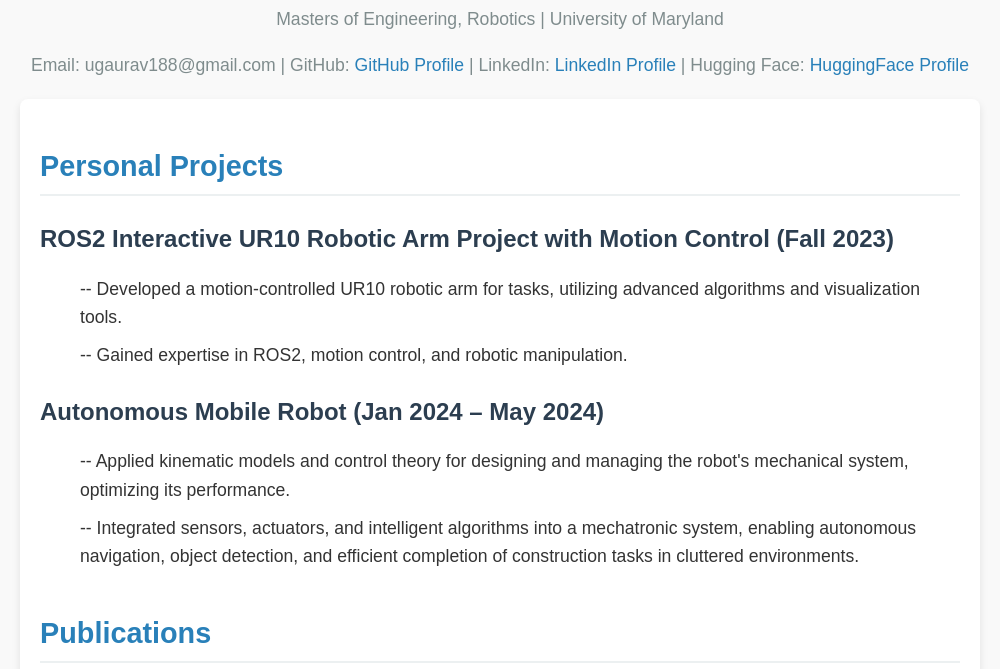
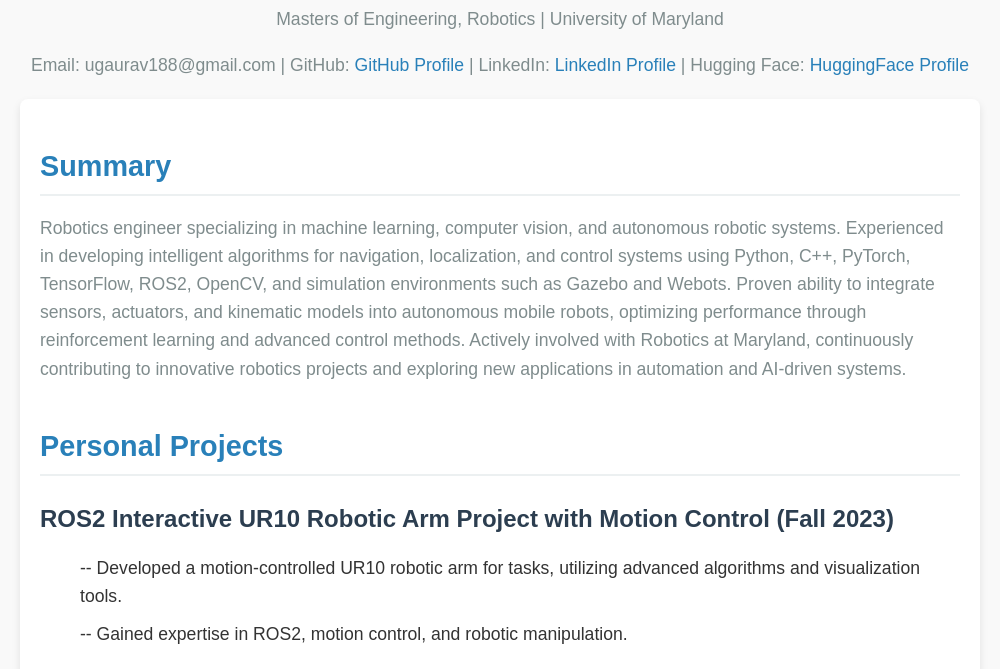
Before and after one commit to 9Gaurav9/9Gaurav9.github.io, a plain HTML site: page index.html in a window 1280 px wide. Shown: the part 131-800 px from the top of the page, without its empty margins (140-1140 px from the left). Drawn offline with Linux system fonts and the light colour scheme.

Commit message:
Update index.html
Added summary

```diff
--- a/index.html
+++ b/index.html
@@ -15,6 +15,16 @@
         </div>
     </header>
     <main>
+        <section class="section">
+            <h2>Summary</h2>
+            <p> Robotics engineer specializing in machine learning, computer vision, and autonomous robotic systems.
+                Experienced in developing intelligent algorithms for navigation, localization, and control systems using Python,
+                C++, PyTorch, TensorFlow, ROS2, OpenCV, and simulation environments such as Gazebo and Webots. Proven ability to integrate sensors,
+                actuators, and kinematic models into autonomous mobile robots, optimizing performance through reinforcement learning and advanced
+                control methods. Actively involved with Robotics at Maryland, continuously contributing to innovative robotics projects and exploring
+                new applications in automation and AI-driven systems.</p>
+
+        </section>
         <section class="section">
             <h2>Personal Projects</h2>
             <div class="project">
```
